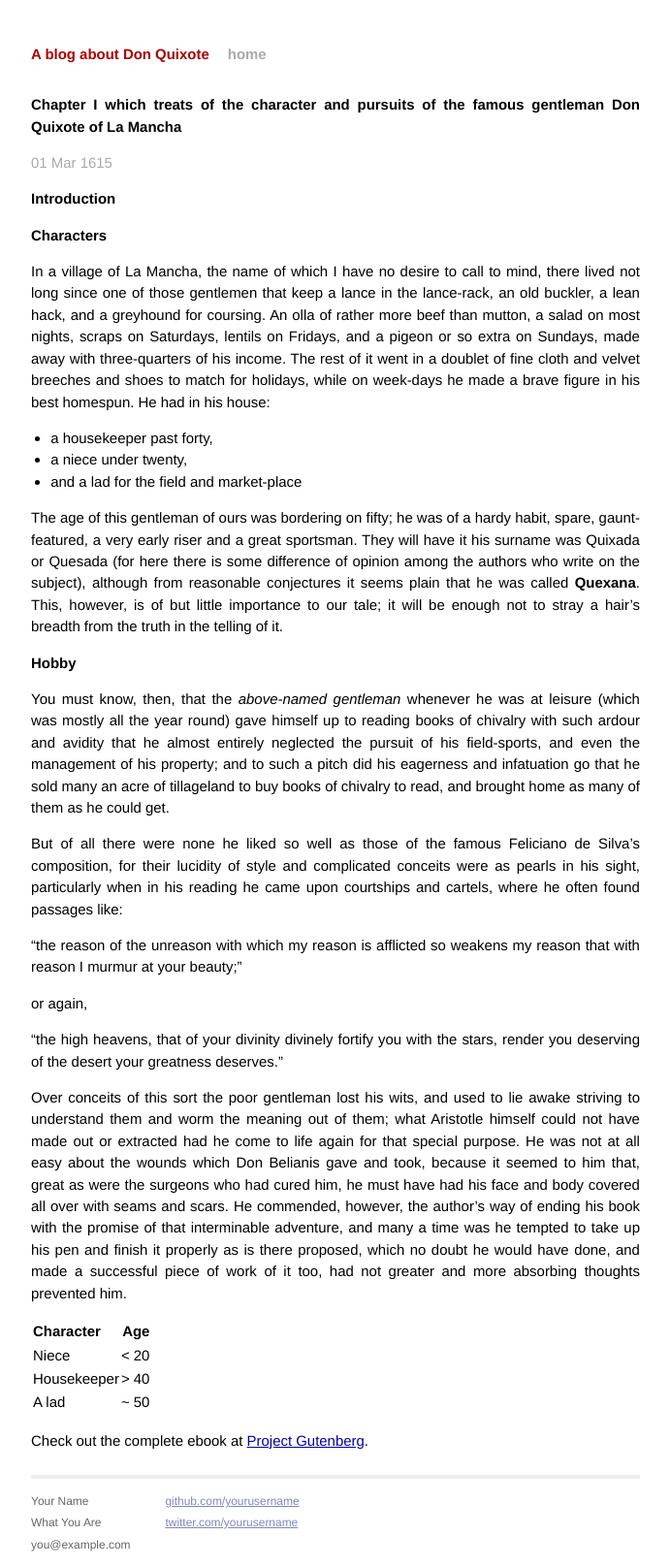
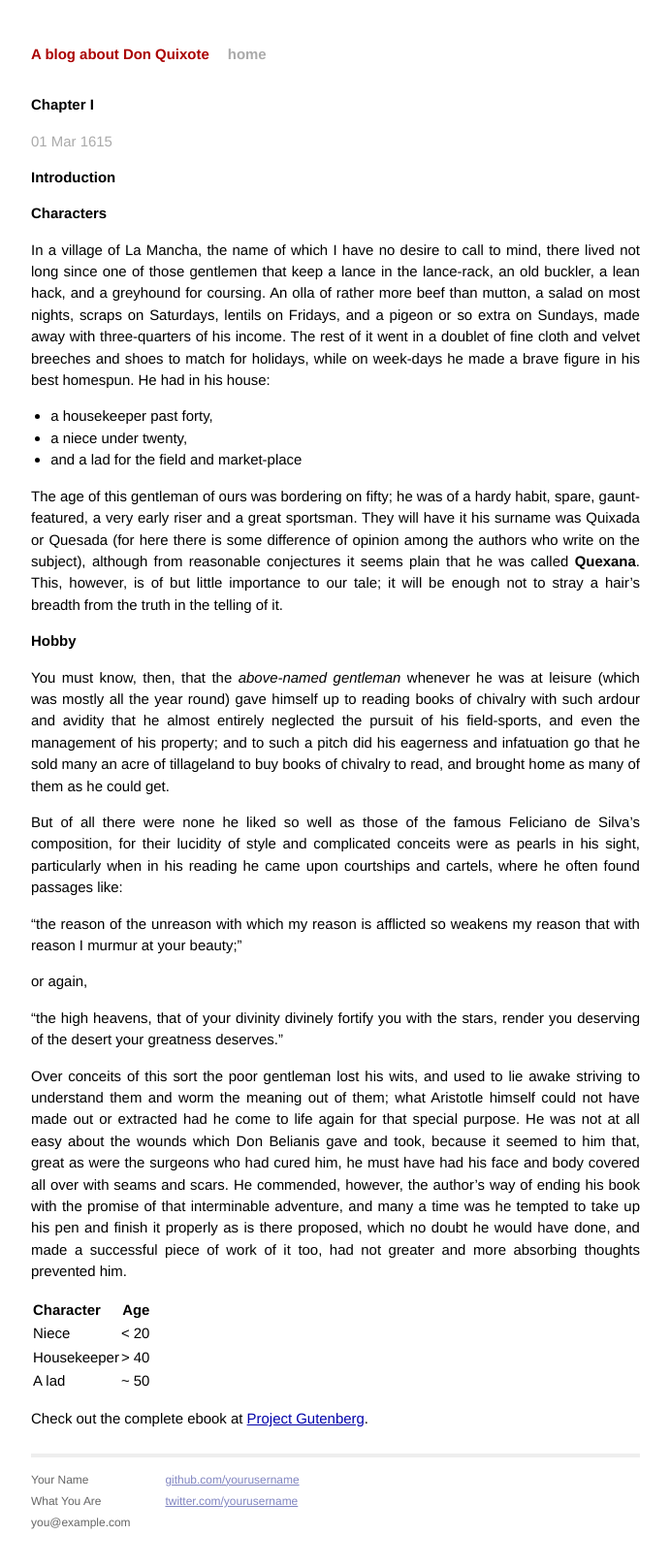
Before and after one commit to prettystack/jekyll-blog-starter, a Jekyll site: the page built from _posts/1615-03-01-chapter1.markdown, in a window 1280 px wide. Shown: the whole page at 97% size, without its empty margins (294-985 px from the left). Built offline with Jekyll 4.4.1, drawn with Linux system fonts in a browser that asks for light colours; Markdown is read by kramdown in place of the engine named in the settings; after the commit the page ends 1594 px from its top, so only the background shows below that.

Commit message:
Add post subtitle

```diff
--- a/_posts/1615-03-01-chapter1.markdown
+++ b/_posts/1615-03-01-chapter1.markdown
@@ -1,6 +1,7 @@
 ---
 layout: post
-title:  "Chapter I which treats of the character and pursuits of the famous gentleman Don Quixote of La Mancha"
+title:  "Chapter I"
+subtitle: "The character and pursuits of the famous gentleman Don Quixote of La Mancha"
 date:   1615-03-01 22:38:52
 categories: don quixote
 ---
--- a/_posts/1615-03-02-chapter2.markdown
+++ b/_posts/1615-03-02-chapter2.markdown
@@ -1,6 +1,7 @@
 ---
 layout: post
-title:  "Chapter II which treats of the first sally the ingenious Don Quixote made from home"
+title:  "Chapter II"
+subtitle: "The first sally the ingenious Don Quixote made from home"
 date:   1615-03-02 14:35:00
 categories: don quixote
 ---
--- a/_posts/1615-03-03-chapter3.markdown
+++ b/_posts/1615-03-03-chapter3.markdown
@@ -1,6 +1,7 @@
 ---
 layout: post
-title:  "Chapter III wherein is related the droll way in which Don Quixote had himself dubbed a knight"
+title:  "Chapter III"
+subtitle: "The droll way in which Don Quixote had himself dubbed a knight"
 date:   1615-03-03 20:10:00
 categories: don quixote
 ---
```
